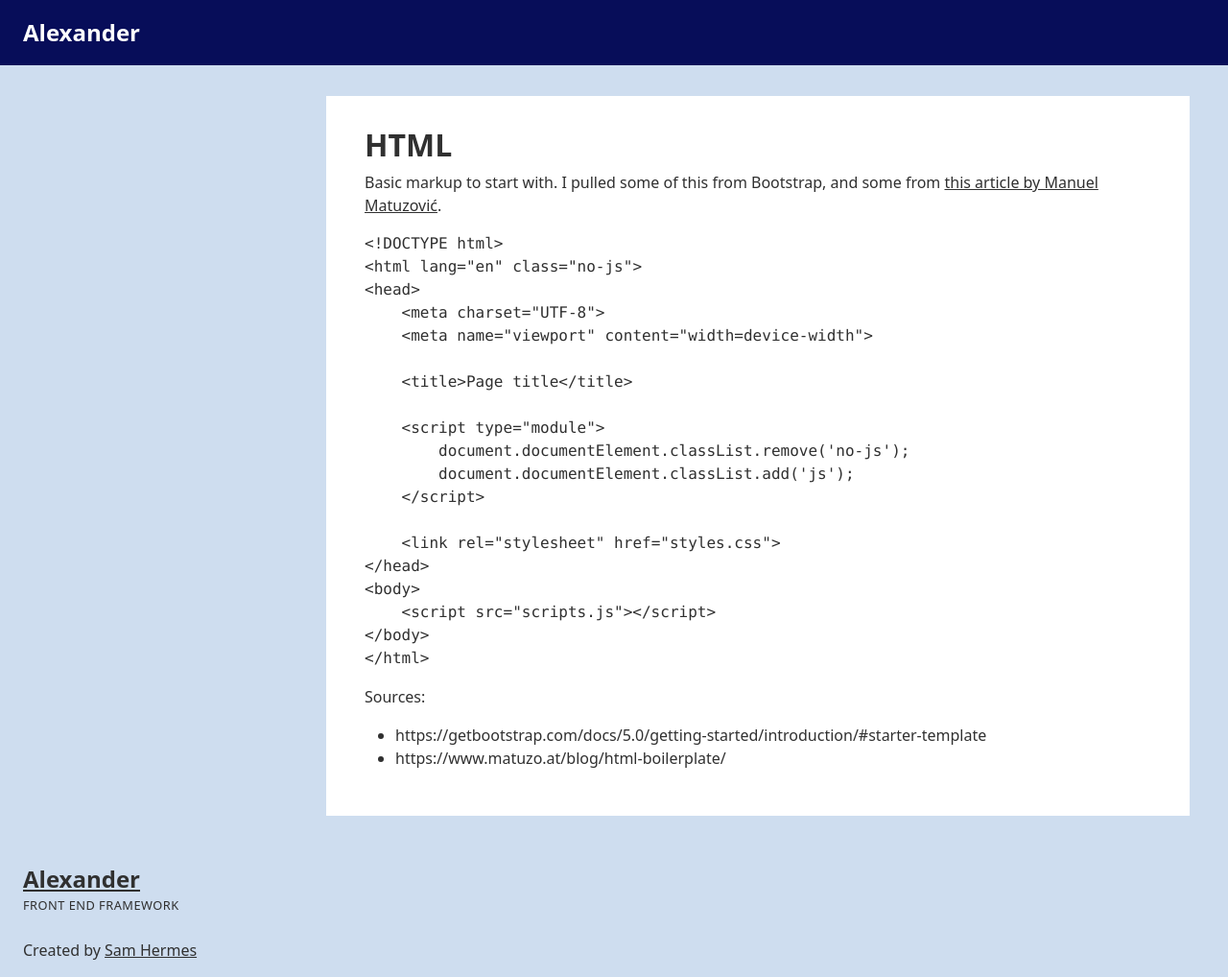
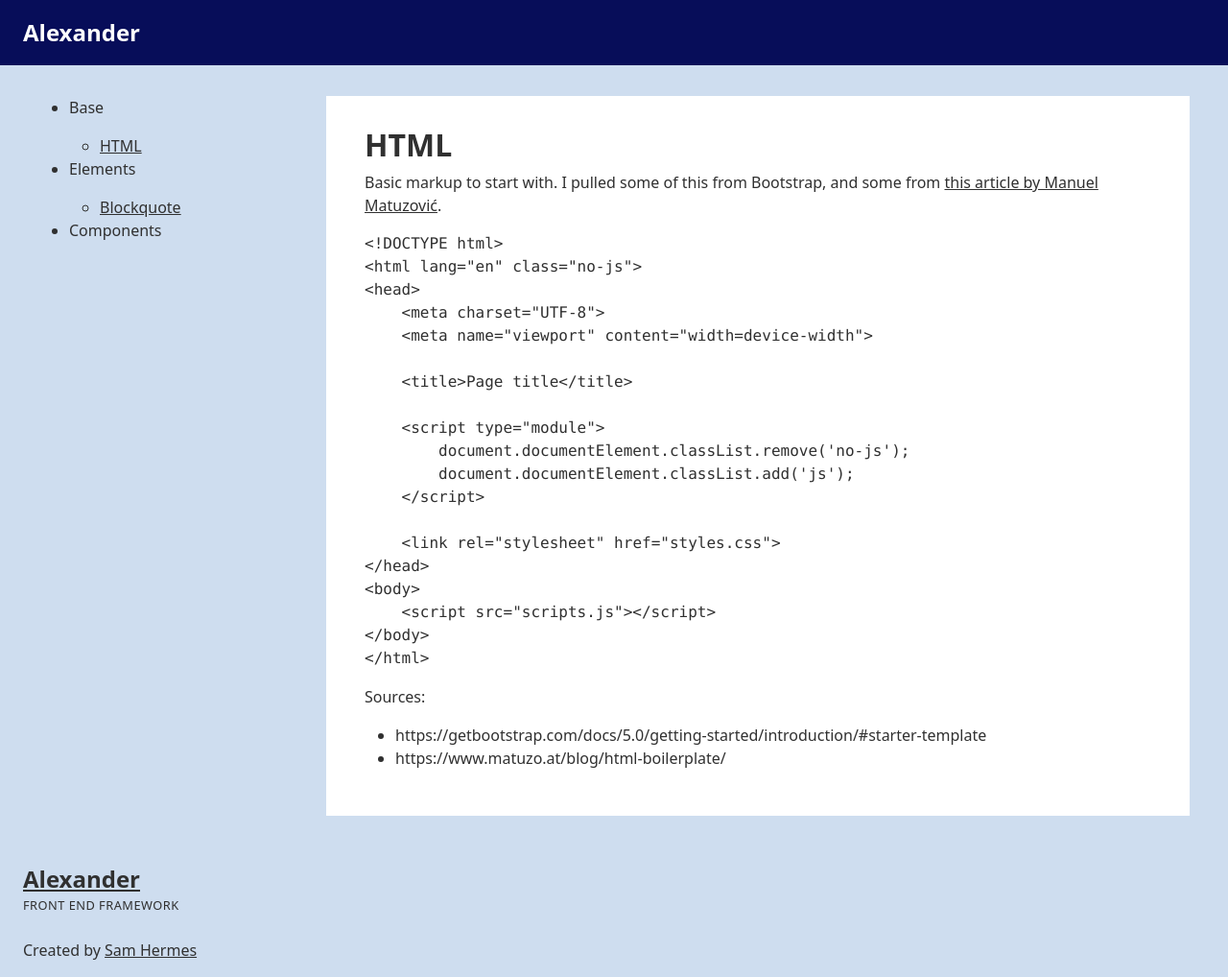
Before and after one commit to samhermes/alexander, a Jekyll site: the page built from docs/base/html.md, in a window 1280 px wide. Shown: the whole page at 96% size. Built offline with Jekyll 4.4.1, drawn with Linux system fonts in a browser that asks for light colours.

Commit message:
Add page navigation

```diff
--- /dev/null
+++ b/docs/_includes/page-nav.html
@@ -0,0 +1,20 @@
+<ul>
+    <li>
+        <p>Base</p>
+        <ul>
+            <li><a href="{{ site.baseurl }}/base/html">HTML</a></li>
+        </ul>
+    </li>
+    <li>
+        <p>Elements</p>
+        <ul>
+            <li><a href="{{ site.baseurl }}/examples/blockquote">Blockquote</a></li>
+        </ul>
+    </li>
+    <li>
+        <p>Components</p>
+        <ul>
+            <!-- <li><a href="{{ site.baseurl }}/base/html">HTML</a></li> -->
+        </ul>
+    </li>
+</ul>
--- a/docs/_layouts/default.html
+++ b/docs/_layouts/default.html
@@ -6,7 +6,7 @@
 
     <main class="site-main">
       <nav class="page-nav">
-
+        {% include page-nav.html %}
       </nav>
       <div class="page-content">
         <h1>{{ page.title }}</h1>
```
